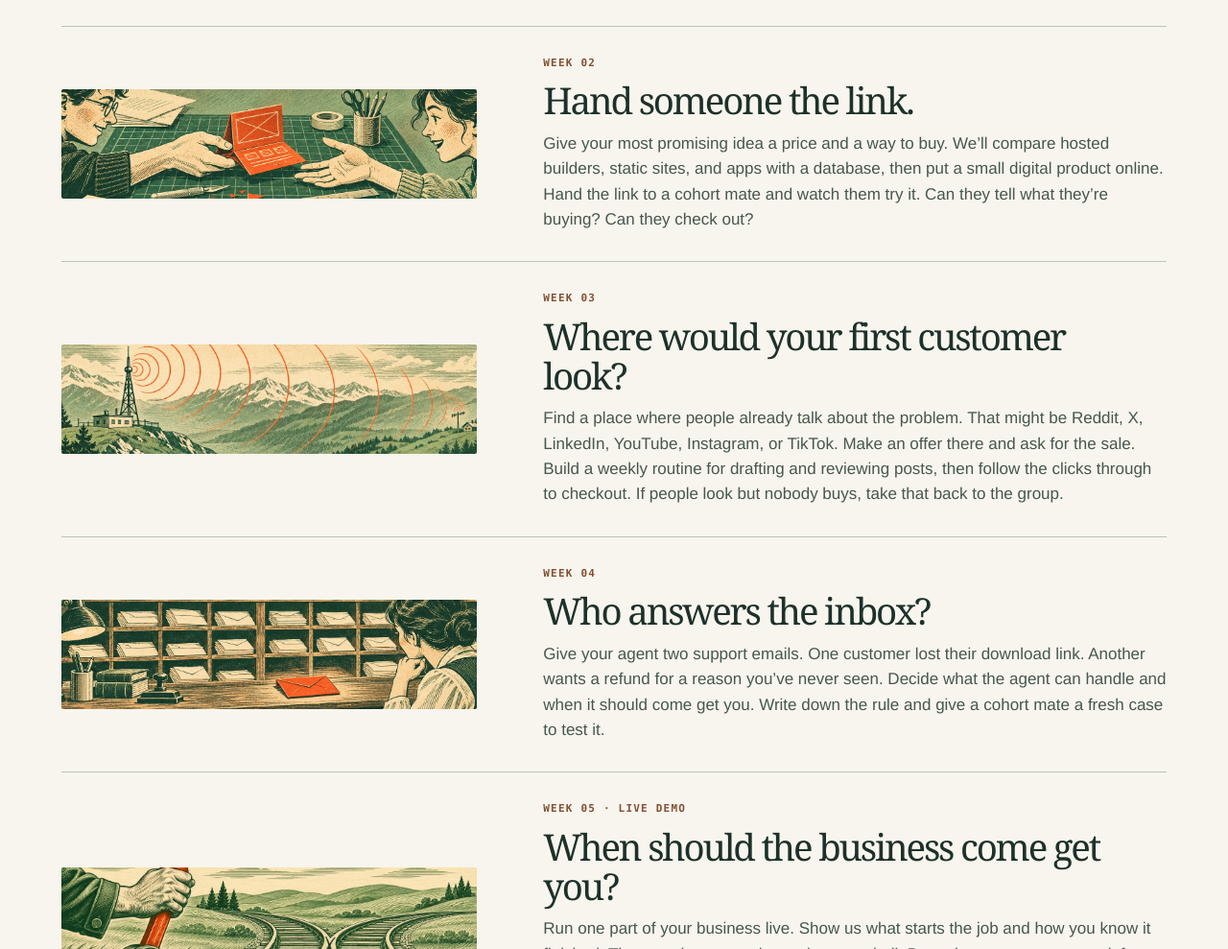
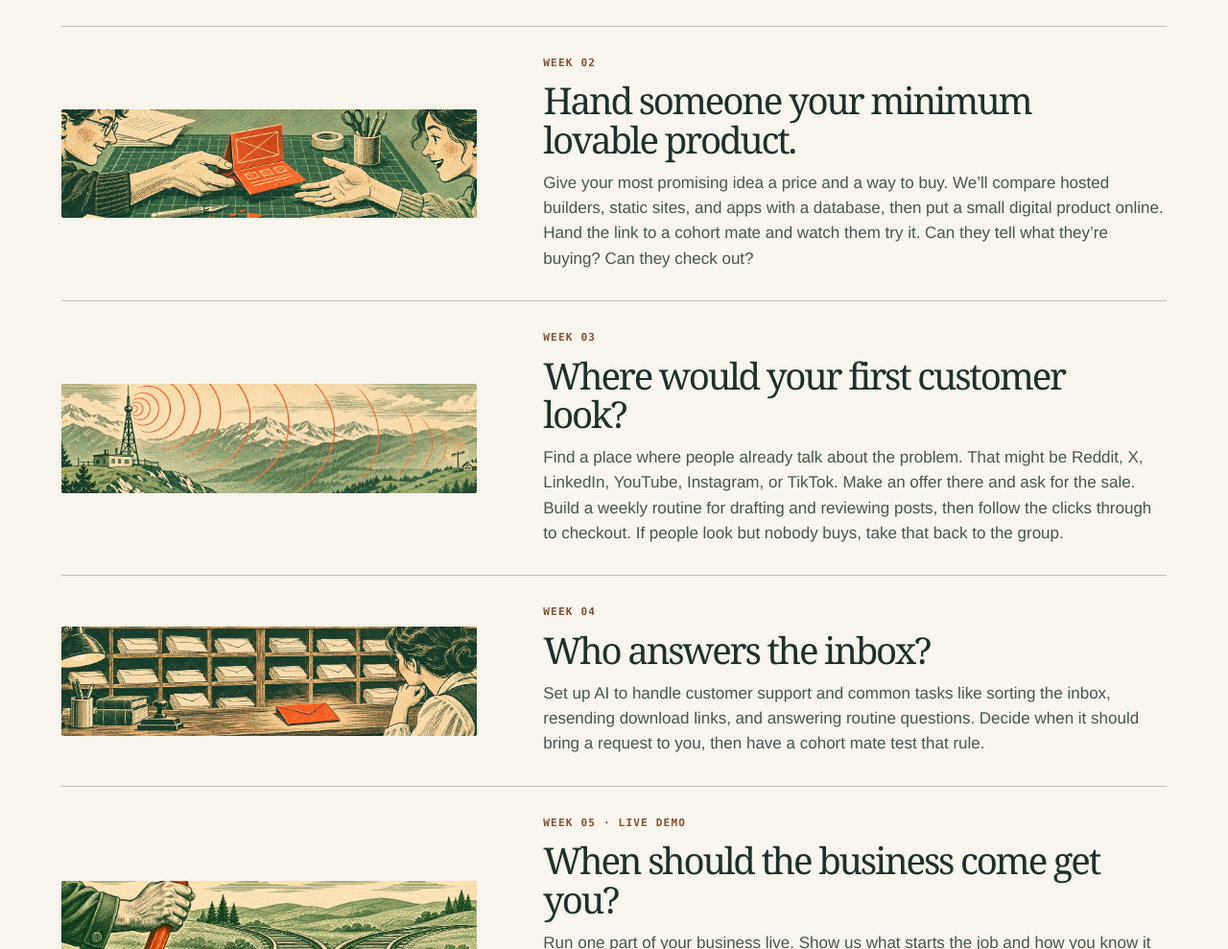
Before and after one commit to parasdoshicom/self-driving-business, a plain HTML site: page index.html in a window 1280 px wide. Shown: the part 1309-2298 px from the top of the page at 96% size. Drawn offline with Linux system fonts and the light colour scheme.

Commit message:
Update product and operations weeks and provide document artwork

```diff
--- a/index.html
+++ b/index.html
@@ -19,9 +19,9 @@
 </section>
 <div class="facts"><dl class="wrap"><div><dt>Instructor</dt><dd>Paras Doshi</dd></div><div><dt>Format</dt><dd>Five weeks, live online</dd></div><div><dt>First cohort</dt><dd>Q1 2027 · dates pending</dd></div><div><dt>Tuition</dt><dd>$750 USD</dd></div></dl></div>
 <section id="syllabus" class="wrap syllabus"><div class="syllabus-intro"><div><p class="label">The syllabus</p><h2>Inside the workshop</h2></div><p>Here’s what I mean by self-driving. If a customer loses a download link, the business can send a new one and check that it works. If the same customer asks for a refund your policy doesn’t cover, the agent brings you the case. Each week you’ll decide where to draw that line in your own business.</p></div><div class="weeks"><article><img class="plate" loading="lazy" src="./field-map.webp" alt="An orange trail winds up a green ridge."><div><p class="label">Week 01</p><h3>What to hill climb?</h3><p>Start with a few problems you’ve seen people spend time or money on. Use AI to sketch different offers, then talk to people who might buy. What do they do about the problem today? What would they pay to do differently? Use their answers to pick your next test. You can switch hills.</p></div></article>
-<article><img class="plate" loading="lazy" src="./product.webp" alt="One person passes a paper prototype across a workbench to another."><div><p class="label">Week 02</p><h3>Hand someone the link.</h3><p>Give your most promising idea a price and a way to buy. We’ll compare hosted builders, static sites, and apps with a database, then put a small digital product online. Hand the link to a cohort mate and watch them try it. Can they tell what they’re buying? Can they check out?</p></div></article>
+<article><img class="plate" loading="lazy" src="./product.webp" alt="One person passes a paper prototype across a workbench to another."><div><p class="label">Week 02</p><h3>Hand someone your minimum lovable product.</h3><p>Give your most promising idea a price and a way to buy. We’ll compare hosted builders, static sites, and apps with a database, then put a small digital product online. Hand the link to a cohort mate and watch them try it. Can they tell what they’re buying? Can they check out?</p></div></article>
 <article><img class="plate" loading="lazy" src="./distribution.webp" alt="A radio mast sends a signal across the hills."><div><p class="label">Week 03</p><h3>Where would your first customer look?</h3><p>Find a place where people already talk about the problem. That might be Reddit, X, LinkedIn, YouTube, Instagram, or TikTok. Make an offer there and ask for the sale. Build a weekly routine for drafting and reviewing posts, then follow the clicks through to checkout. If people look but nobody buys, take that back to the group.</p></div></article>
-<article><img class="plate" loading="lazy" src="./operations.webp" alt="One orange envelope waits on a sorting desk beside ordinary mail."><div><p class="label">Week 04</p><h3>Who answers the inbox?</h3><p>Give your agent two support emails. One customer lost their download link. Another wants a refund for a reason you’ve never seen. Decide what the agent can handle and when it should come get you. Write down the rule and give a cohort mate a fresh case to test it.</p></div></article>
+<article><img class="plate" loading="lazy" src="./operations.webp" alt="One orange envelope waits on a sorting desk beside ordinary mail."><div><p class="label">Week 04</p><h3>Who answers the inbox?</h3><p>Set up AI to handle customer support and common tasks like sorting the inbox, resending download links, and answering routine questions. Decide when it should bring a request to you, then have a cohort mate test that rule.</p></div></article>
 <article><img class="plate" loading="lazy" src="./judgment.webp" alt="A hand sets a railway switch where the tracks divide."><div><p class="label">Week 05 · Live demo</p><h3>When should the business come get you?</h3><p>Run one part of your business live. Show us what starts the job and how you know it finished. Then a cohort mate throws it a curveball. Does the agent carry on, ask for approval, or stop? Write down what it can do alone, what needs your approval, and what would make you turn it off. Then rerun the case. We’ll finish with the customer evidence you have so far and your call on what to try next.</p></div></article>
 </div></section><section class="teacher" id="instructor"><div class="wrap teacher-grid"><div><p class="label">Your instructor</p><h2>Paras Doshi</h2></div><div class="bio"><p>Everyone in my family runs a business. I thought I’d broken the streak by getting a job. I’m Head of Data &amp; AI at a tech company valued at $10B in its Series E.</p>
 <p>Then I spent nine months building two businesses of my own. AI runs them from product launch through customer support.</p>
```
Also changed, not shown: doc-art/distribution.jpg (added), doc-art/field-map.jpg (added), doc-art/judgment.jpg (added), doc-art/operations.jpg (added), doc-art/product.jpg (added).
